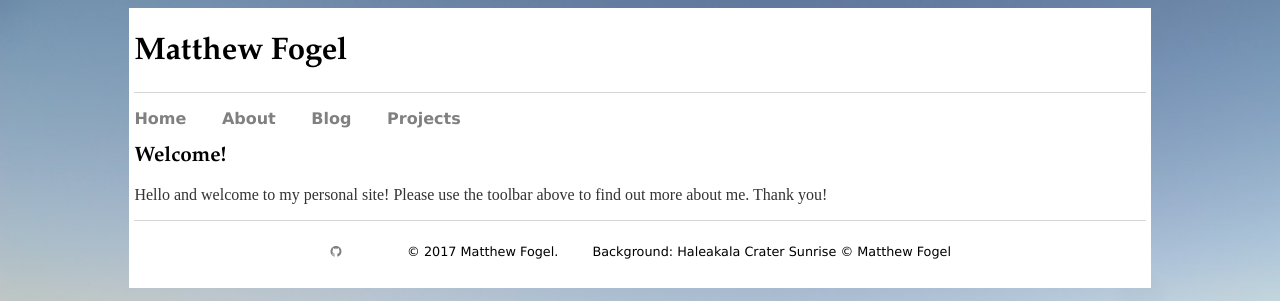
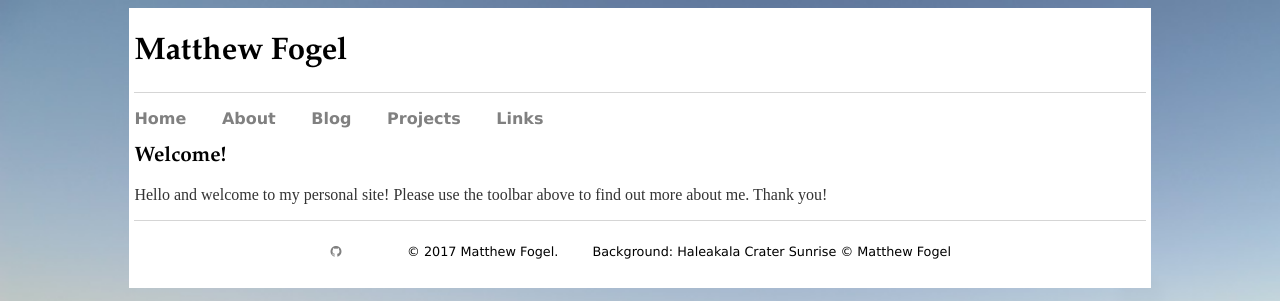
Before and after one commit to matthew-fogel/matthew-fogel.github.io, a Jekyll site: the page built from index.html, in a window 1280 px wide. Shown: the top 301 px of the page. Built offline with Jekyll 4.4.1, drawn with Linux system fonts in a browser that asks for light colours.

Commit message:
Added links to button toolbar

```diff
--- a/_layouts/default.html
+++ b/_layouts/default.html
@@ -18,6 +18,7 @@
 			  <li><a href="/about">About</a></li>
 			  <li><a href="/blog">Blog</a></li>
 			  <li><a href="/projects">Projects</a></li>
+			  <li><a href="/links">Links</a></li>
 			</ul>
 		</nav>
         <div class="information">
```
